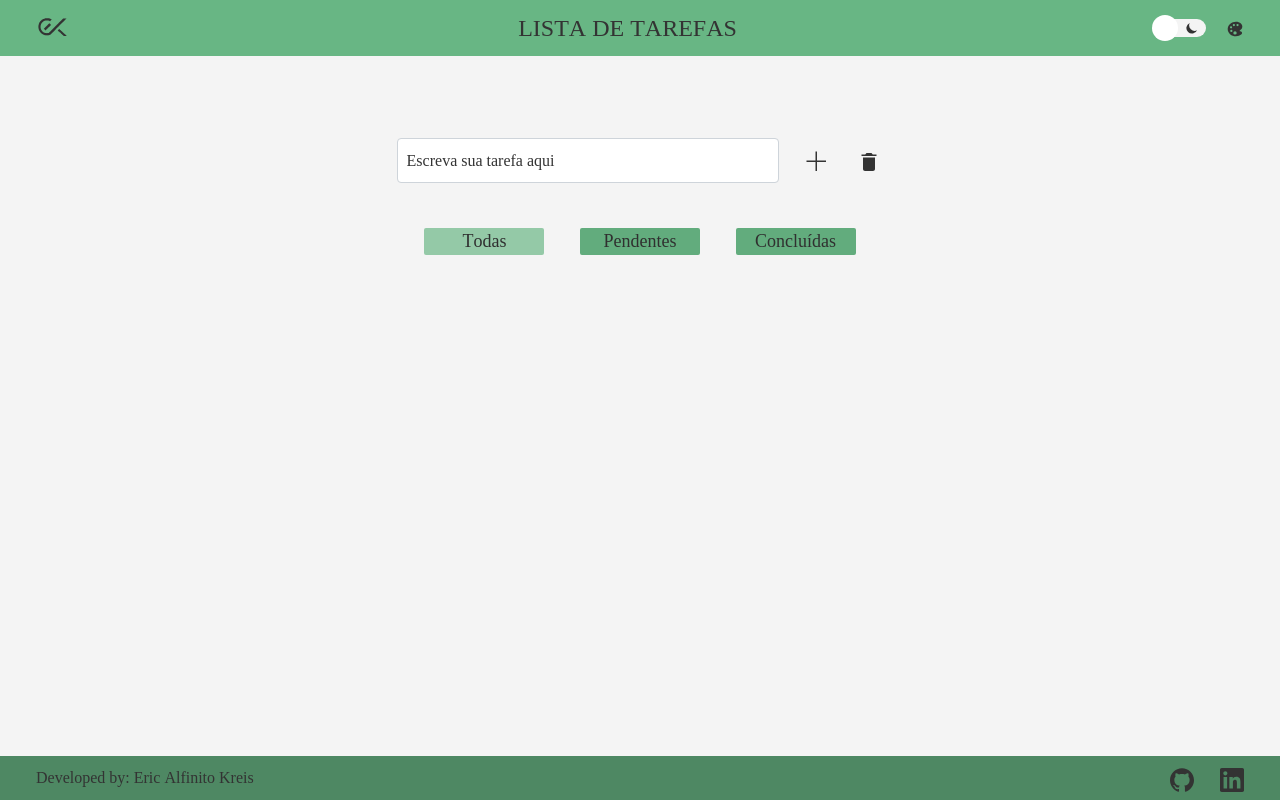
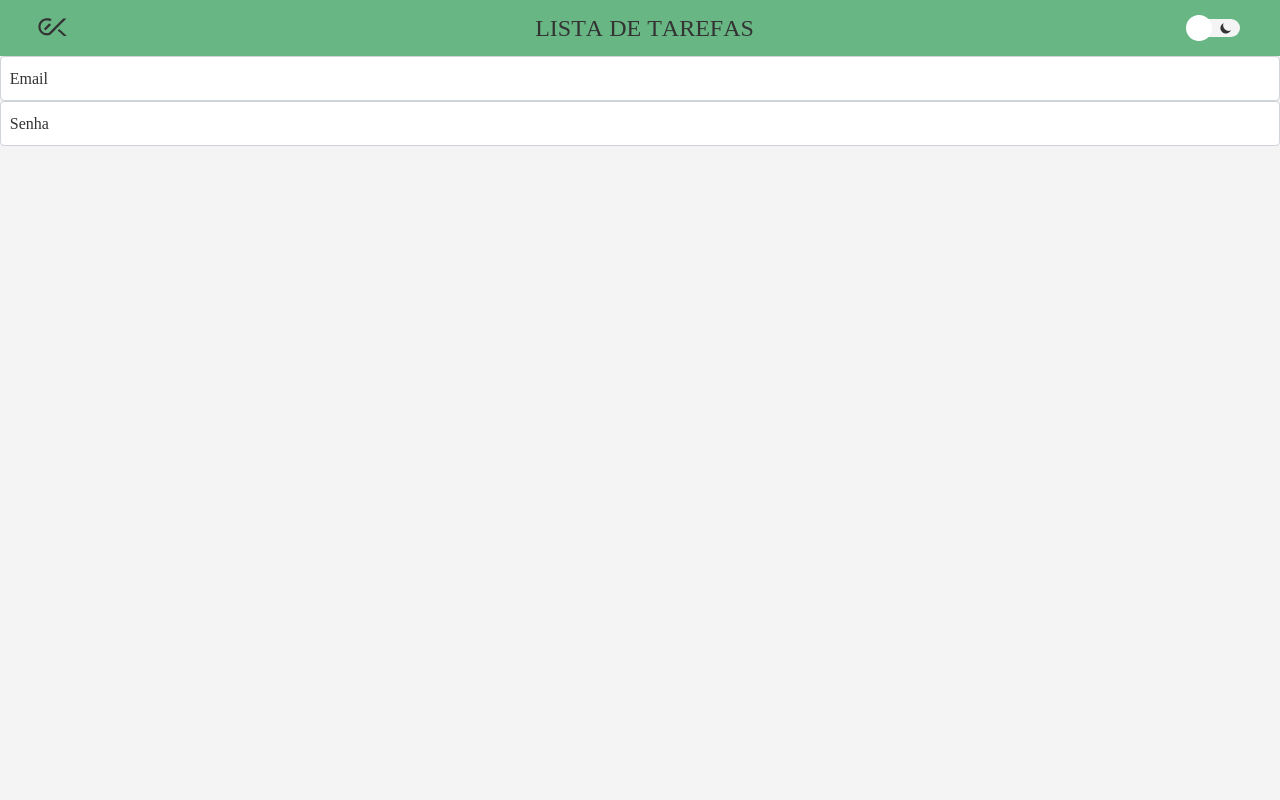
Before and after one commit to eric-kreis/todo-list-2.1, a React (Create React App) app: page / in a window 1280 px wide. Built offline with nearby package versions, Linux system fonts and the light colour scheme; a web font is replaced by a local one.

Commit message:
Iniciando implementação da tela de login/firebase

```diff
--- a/package.json
+++ b/package.json
@@ -9,6 +9,7 @@
     "@types/prop-types": "^15.7.3",
     "bootstrap": "^5.0.2",
     "eslint-plugin-sonarjs": "^0.9.1",
+    "firebase": "^8.9.0",
     "polished": "^4.1.3",
     "react": "^17.0.2",
     "react-bootstrap": "^1.6.1",
--- a/src/Routes.js
+++ b/src/Routes.js
@@ -1,12 +1,14 @@
 import React from 'react';
 import { Route, Switch } from 'react-router-dom';
 
+import Login from './pages/Login';
 import HomePage from './pages/Home';
 
 export default function Routes() {
   return (
     <Switch>
-      <Route exact path="/" component={ HomePage } />
+      <Route path="/list" component={ HomePage } />
+      <Route exact path="/" component={ Login } />
     </Switch>
   );
 }
--- a/src/components/Header/index.js
+++ b/src/components/Header/index.js
@@ -6,10 +6,10 @@ import { ThemeContext } from 'styled-components';
 import toggleTheme from '../../redux/reducers/changeTheme/actions/toggleTheme';
 
 import Logo from '../../assets/Logo';
-import { PageHeaderS, ThemeButtonS } from './styles';
-import { Sun, Moon, ColorPalette } from '../../assets/icons';
+import PageHeaderS from './styles';
+import { Sun, Moon } from '../../assets/icons';
 
-export default function Header({ children, handleToggleModal }) {
+export default function Header({ children, changeThemeButton }) {
   const { title, colors } = useContext(ThemeContext);
   const dispatch = useDispatch();
 
@@ -19,7 +19,9 @@ export default function Header({ children, handleToggleModal }) {
   return (
     <PageHeaderS>
       <Logo />
-      { children }
+      <h1>
+        { children }
+      </h1>
       <div>
         <Switch
           checked={ title === 'dark' }
@@ -32,17 +34,17 @@ export default function Header({ children, handleToggleModal }) {
           offColor={ colors.background }
           onColor={ colors.background }
         />
-        <ThemeButtonS
-          onClick={ () => { handleToggleModal('color'); } }
-        >
-          <ColorPalette title="Mudar cor" />
-        </ThemeButtonS>
+        { changeThemeButton }
       </div>
     </PageHeaderS>
   );
 }
 
+Header.defaultProps = {
+  changeThemeButton: null,
+};
+
 Header.propTypes = {
   children: PropTypes.node.isRequired,
-  handleToggleModal: PropTypes.func.isRequired,
+  changeThemeButton: PropTypes.node,
 };
--- a/src/components/Header/styles.js
+++ b/src/components/Header/styles.js
@@ -1,6 +1,6 @@
 import styled from 'styled-components';
 
-export const PageHeaderS = styled.header`
+const PageHeaderS = styled.header`
   align-items: center;
   background-color: ${({ theme }) => theme.colors.primary};
   color: ${({ theme }) => theme.colors.text};
@@ -37,10 +37,4 @@ export const PageHeaderS = styled.header`
   }
 `;
 
-export const ThemeButtonS = styled.button`
-  background-color: transparent;
-  border: 0;
-  color: ${({ theme }) => theme.colors.text};
-  margin-left: 16px;
-  font-size: 18px;
-`;
+export default PageHeaderS;
--- a/src/pages/Home/index.js
+++ b/src/pages/Home/index.js
@@ -7,7 +7,8 @@ import FormContainer from './FormContainer';
 import List from './List';
 import Footer from '../../components/Footer';
 
-import HomeMainS from './styles';
+import { HomeMainS, ThemeButtonS } from './styles';
+import { ColorPalette } from '../../assets/icons';
 
 export default function HomePage() {
   const [modals, setModals] = useState({
@@ -35,8 +36,16 @@ export default function HomePage() {
         clearModal={ clearModal }
         handleToggleModal={ handleToggleModal }
       />
-      <Header handleToggleModal={ handleToggleModal }>
-        <h1>LISTA DE TAREFAS</h1>
+      <Header
+        changeThemeButton={
+          <ThemeButtonS
+            onClick={ () => { handleToggleModal('color'); } }
+          >
+            <ColorPalette title="Mudar cor" />
+          </ThemeButtonS>
+        }
+      >
+        LISTA DE TAREFAS
       </Header>
       <HomeMainS>
         <FormContainer handleToggleModal={ handleToggleModal } />
--- a/src/pages/Home/styles.js
+++ b/src/pages/Home/styles.js
@@ -1,6 +1,6 @@
 import styled from 'styled-components';
 
-const HomeMainS = styled.main`
+export const HomeMainS = styled.main`
   display: flex;
   flex-wrap: wrap;
   justify-content: space-around;
@@ -25,4 +25,10 @@ const HomeMainS = styled.main`
   }
 `;
 
-export default HomeMainS;
+export const ThemeButtonS = styled.button`
+  background-color: transparent;
+  border: 0;
+  color: ${({ theme }) => theme.colors.text};
+  margin-left: 16px;
+  font-size: 18px;
+`;
--- /dev/null
+++ b/src/pages/Login/index.js
@@ -0,0 +1,46 @@
+/* eslint-disable jsx-a11y/label-has-associated-control */
+import React, { useState } from 'react';
+import Header from '../../components/Header';
+
+export default function Login() {
+  const [credentials, setCredentials] = useState({
+    email: '',
+    password: '',
+  });
+
+  const handleChange = ({ target: { name, value } }) => {
+    setCredentials({ ...credentials, [name]: value });
+  };
+
+  return (
+    <section>
+      <Header>LISTA DE TAREFAS</Header>
+      <main>
+        <form onSubmit={ (e) => e.preventDefault() }>
+          <div className="form-floating">
+            <input
+              type="text"
+              name="email"
+              value={ credentials.email }
+              className="form-control"
+              placeholder="placeholder"
+              onChange={ handleChange }
+            />
+            <label>Email</label>
+          </div>
+          <div className="form-floating">
+            <input
+              type="text"
+              name="password"
+              value={ credentials.password }
+              className="form-control"
+              placeholder="placeholder"
+              onChange={ handleChange }
+            />
+            <label>Senha</label>
+          </div>
+        </form>
+      </main>
+    </section>
+  );
+}
```
Also changed, not shown: src/firebase/api.js (added, +9 -0 lines), src/firebase/fireBaseConfig.js (added, +9 -0 lines), 1 other file (tests, documents, lock files or other folders).
